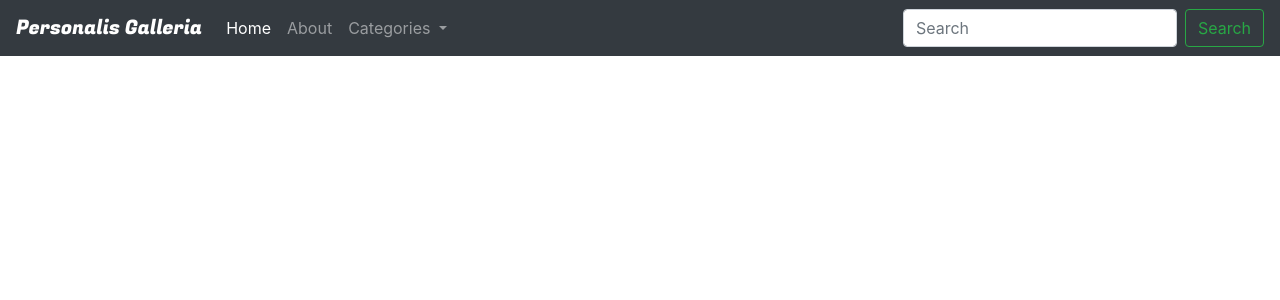
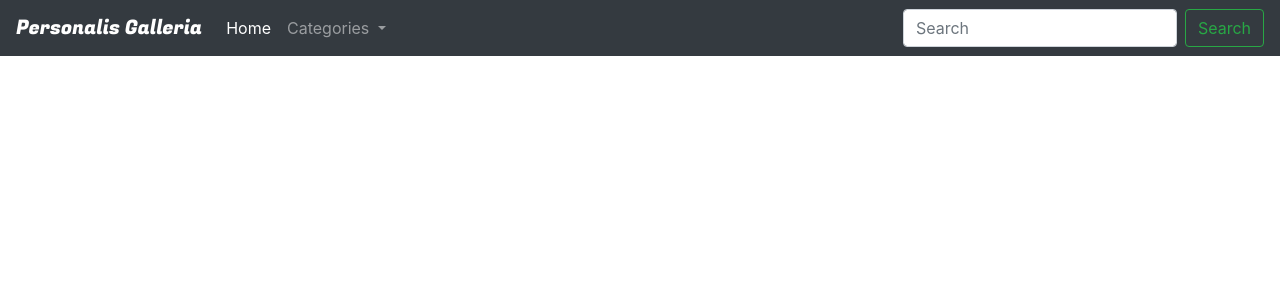
Before and after one commit to Mutembeijoe/personalis-gallery, a Django app: page / in a window 1280 px wide. Shown: the top 300 px of the page. Run offline with Django 3.2, Linux system fonts and the light colour scheme; data that the repository does not hold is empty; some libraries are stand-ins or nearby versions.

Commit message:
removes dead links in the navbar

```diff
--- a/gallery/templates/gallery/navbar.html
+++ b/gallery/templates/gallery/navbar.html
@@ -8,9 +8,6 @@
         <ul class="navbar-nav mr-auto">
             <li class="nav-item active">
                 <a class="nav-link" href="{% url 'gallery-home' %}">Home <span class="sr-only">(current)</span></a>
-            </li>
-            <li class="nav-item">
-                <a class="nav-link" href="#">About</a>
             </li>
             <li class="nav-item dropdown">
                 <a class="nav-link dropdown-toggle" href="#" id="navbarDropdown" role="button" data-toggle="dropdown"
```
Also changed, not shown: README.md.
